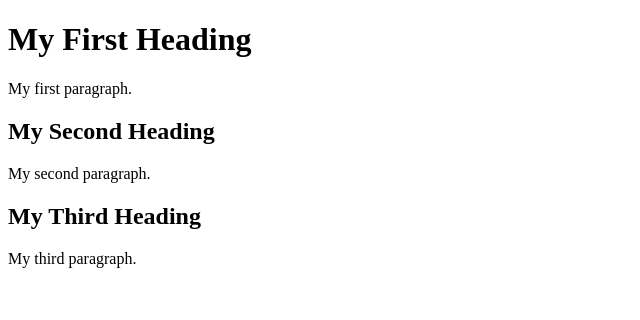
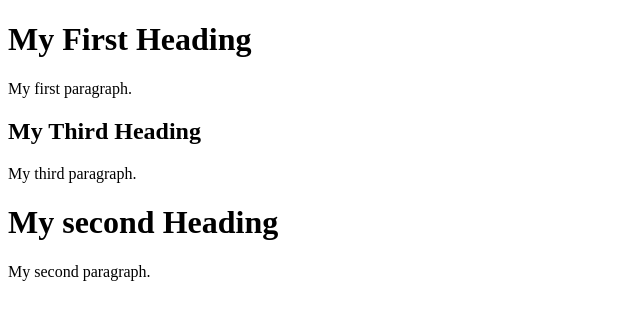
Before and after one commit to Ariel-Laurella/TestRepo, a plain HTML site: page index.html in a window 1280 px wide. Shown: the whole page, without its empty margins (0-640 px from the left). Drawn offline with Linux system fonts and the light colour scheme.

Commit message:
sixth commit

```diff
--- a/index.html
+++ b/index.html
@@ -6,13 +6,14 @@
 
 <p>My first paragraph.</p>
 
-<h2>My Second Heading</h2>
-
-<p>My second paragraph.</p>
-
 <h2>My Third Heading</h2>
 
 <p>My third paragraph.</p>
 
+<h1>My second Heading</h1>
+
+<p>My second paragraph.</p>
+
+
 </body>
 </html>
```
